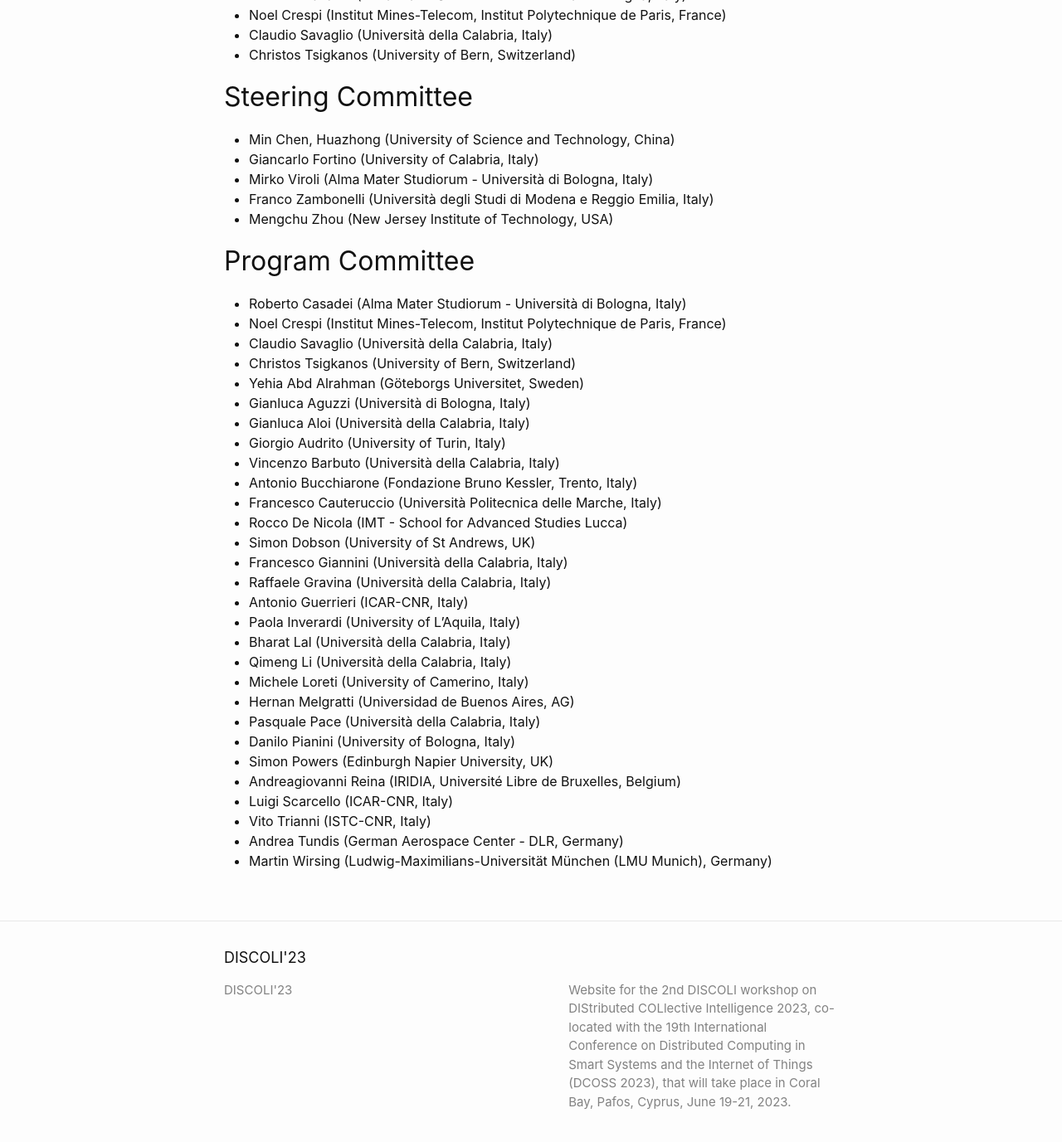
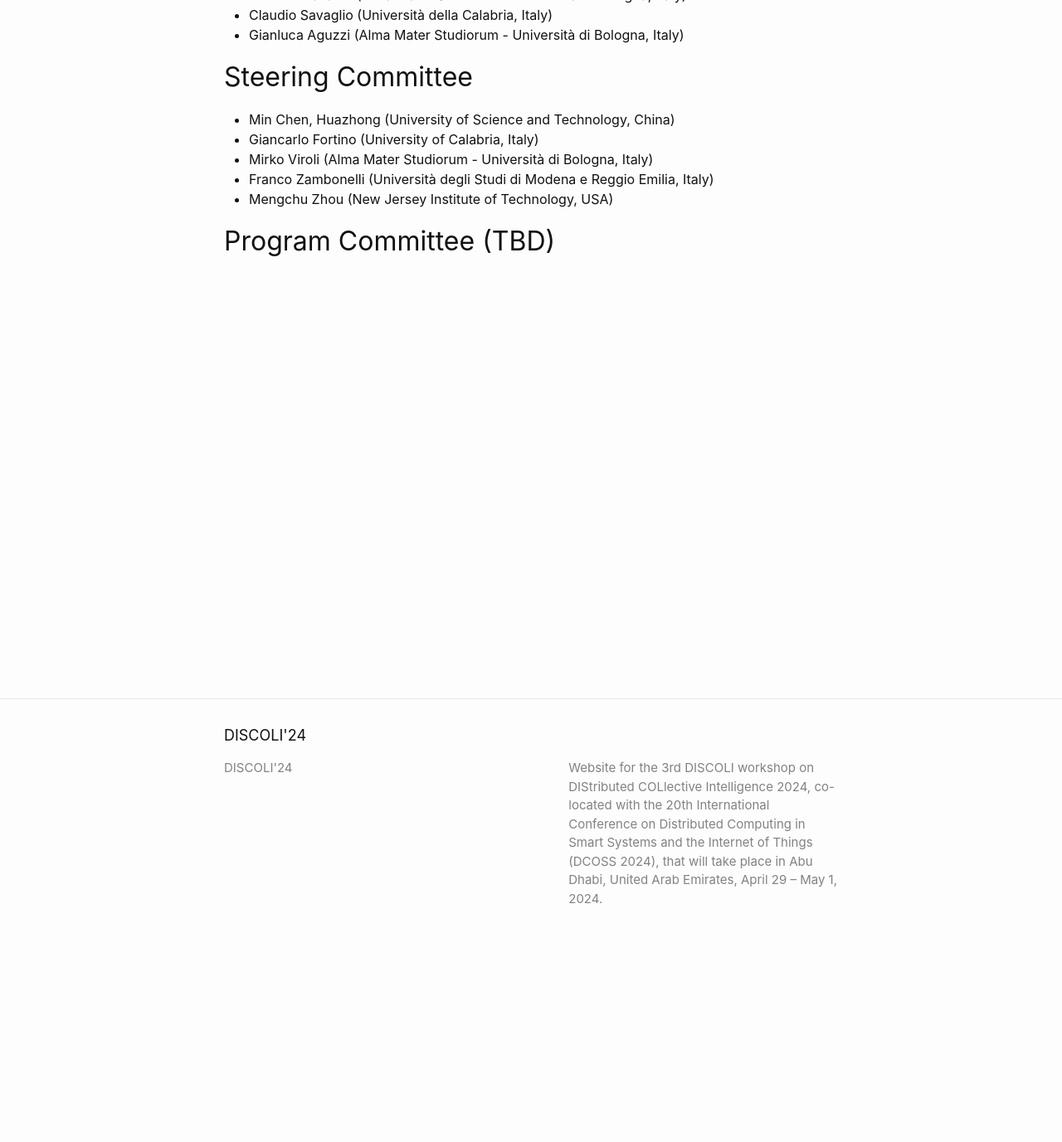
Before and after one commit to discoli-workshop/2026, a Jekyll site: the page built from committees.md, in a window 1280 px wide and 1400 px high, scrolled down 245 px. Shown: the top 1377 px of the window at 83% size. Built offline with Jekyll 4.4.1, drawn with Linux system fonts in a browser that asks for light colours.

Commit message:
docs: minors

```diff
--- a/_config.yml
+++ b/_config.yml
@@ -18,13 +18,13 @@
 # You can create any custom variable you would like, and they will be accessible
 # in the templates via {{ site.myvariable }}.
 
-title: DISCOLI'23
-email: roby.casadei@unibo.it
+title: DISCOLI'24
+email: gianluca.aguzzi@unibo.it
 description: >- # this means to ignore newlines until "baseurl:"
-  Website for the 2nd DISCOLI workshop on DIStributed COLlective Intelligence 2023,
-  co-located with the 19th International Conference on Distributed Computing in Smart Systems and the Internet of Things (DCOSS 2023),
-  that will take place in Coral Bay, Pafos, Cyprus, June 19-21, 2023.
-baseurl: "/2023" # the subpath of your site, e.g. /blog
+  Website for the 3rd DISCOLI workshop on DIStributed COLlective Intelligence 2024,
+  co-located with the 20th International Conference on Distributed Computing in Smart Systems and the Internet of Things (DCOSS 2024),
+  that will take place in Abu Dhabi, United Arab Emirates, April 29 – May 1, 2024.
+baseurl: "/2024" # the subpath of your site, e.g. /blog
 url: "https://discoli-workshop.github.io" # the base hostname & protocol for your site, e.g. http://example.com
 #twitter_username: discoli_workshop
 #github_username:  discoli-workshop
--- a/committees.md
+++ b/committees.md
@@ -7,9 +7,8 @@ permalink: /committees/
 ## Workshop Chairs
 
 - Roberto Casadei (Alma Mater Studiorum - Università di Bologna, Italy)
-- Noel Crespi (Institut Mines-Telecom, Institut Polytechnique de Paris, France)
 - Claudio Savaglio (Università della Calabria, Italy)
-- Christos Tsigkanos (University of Bern, Switzerland)
+- Gianluca Aguzzi (Alma Mater Studiorum - Università di Bologna, Italy)
 
 ## Steering Committee
 
@@ -27,34 +26,4 @@ permalink: /committees/
 
 -->
 
-## Program Committee
-
-* Roberto Casadei (Alma Mater Studiorum - Università di Bologna, Italy)
-* Noel Crespi (Institut Mines-Telecom, Institut Polytechnique de Paris, France)
-* Claudio Savaglio (Università della Calabria, Italy)
-* Christos Tsigkanos (University of Bern, Switzerland)
-* Yehia Abd Alrahman (Göteborgs Universitet, Sweden)
-* Gianluca Aguzzi (Università di Bologna, Italy)
-* Gianluca Aloi (Università della Calabria, Italy)
-* Giorgio Audrito (University of Turin, Italy)
-* Vincenzo Barbuto (Università della Calabria, Italy)
-* Antonio Bucchiarone (Fondazione Bruno Kessler, Trento, Italy)
-* Francesco Cauteruccio (Università Politecnica delle Marche, Italy)
-* Rocco De Nicola (IMT - School for Advanced Studies Lucca)
-* Simon Dobson (University of St Andrews, UK)
-* Francesco Giannini (Università della Calabria, Italy)
-* Raffaele Gravina (Università della Calabria, Italy)
-* Antonio Guerrieri (ICAR-CNR, Italy)
-* Paola Inverardi (University of L'Aquila, Italy)
-* Bharat Lal (Università della Calabria, Italy)
-* Qimeng Li (Università della Calabria, Italy)
-* Michele Loreti (University of Camerino, Italy)
-* Hernan Melgratti (Universidad de Buenos Aires, AG)
-* Pasquale Pace (Università della Calabria, Italy)
-* Danilo Pianini (University of Bologna, Italy)
-* Simon Powers (Edinburgh Napier University, UK)
-* Andreagiovanni Reina (IRIDIA, Université Libre de Bruxelles, Belgium)
-* Luigi Scarcello (ICAR-CNR, Italy)
-* Vito Trianni (ISTC-CNR, Italy)
-* Andrea Tundis (German Aerospace Center - DLR, Germany)
-* Martin Wirsing (Ludwig-Maximilians-Universität München (LMU Munich), Germany)
+## Program Committee (TBD)
```
Also changed, not shown: index.md (+6 -7 lines), program.md (+1 -18 lines), weditions.md (+2 -1 lines).
